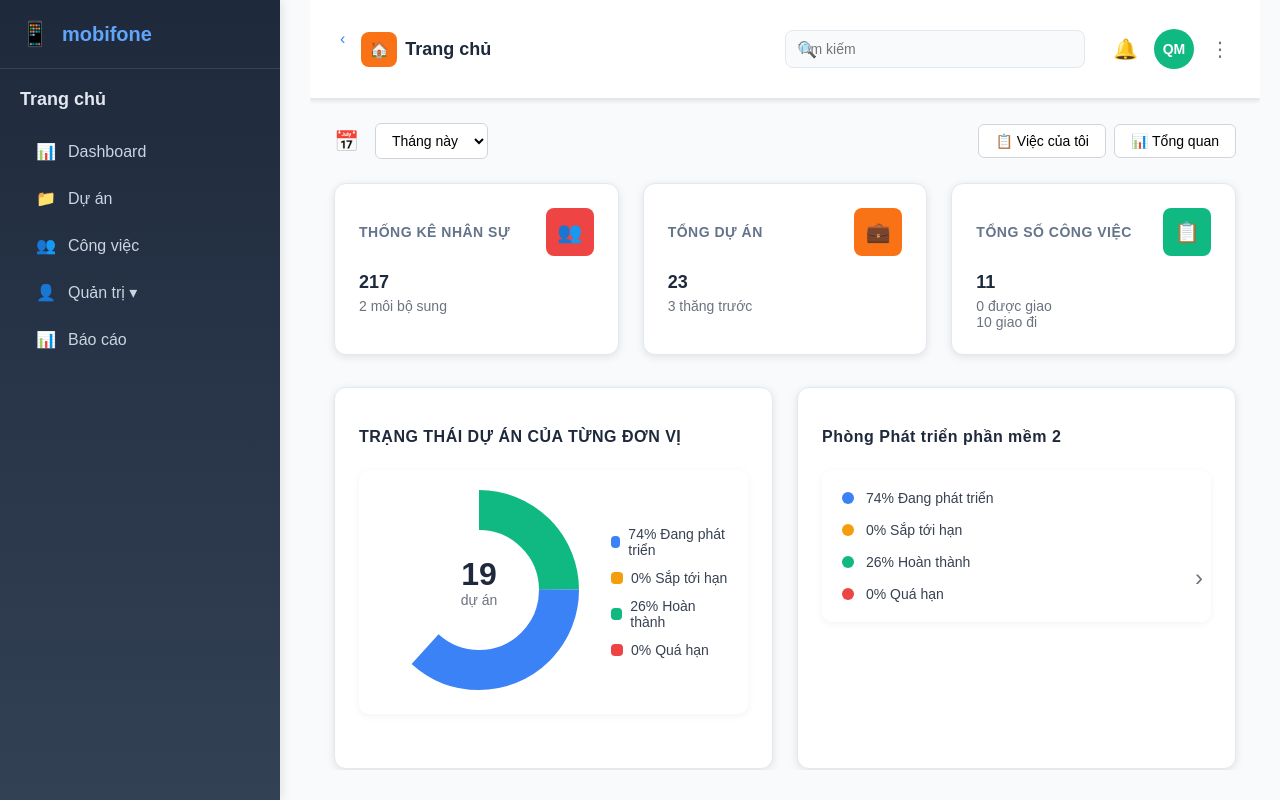
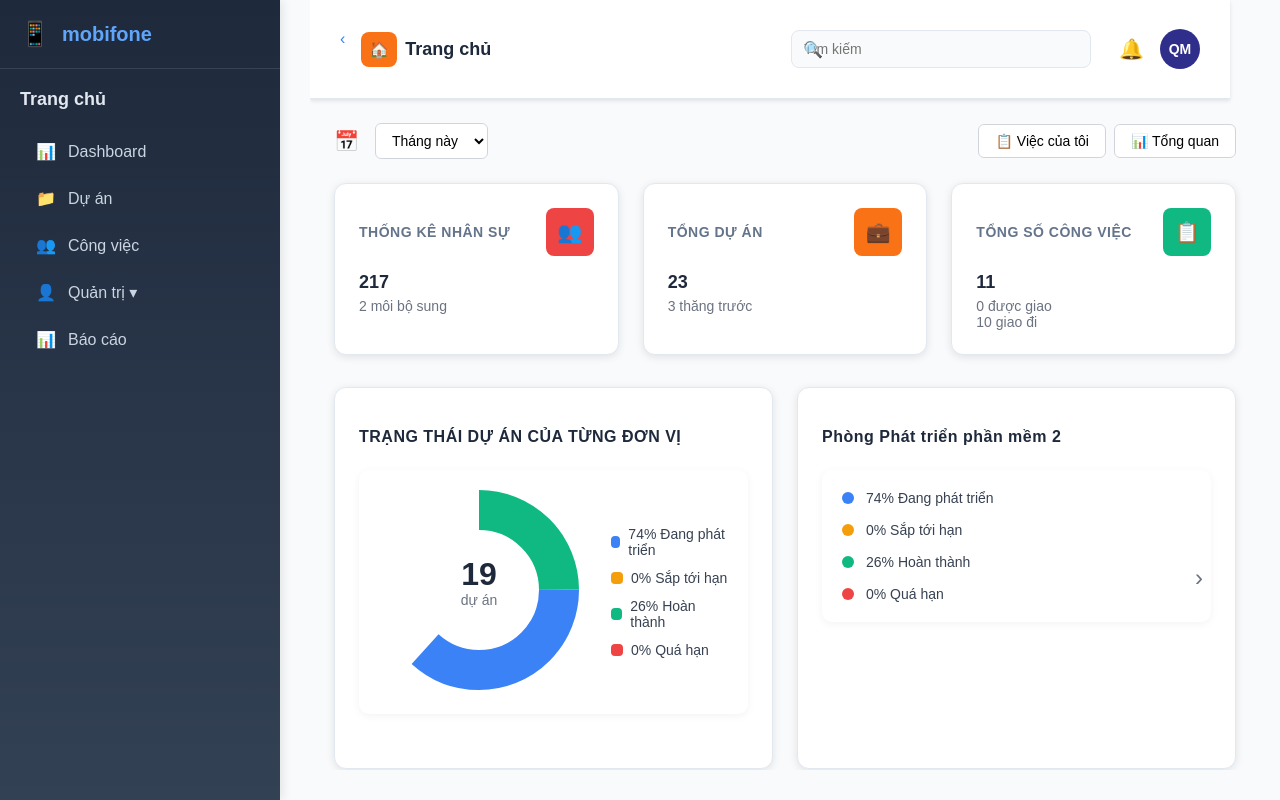
Before and after one commit to phamvantu1/taskManager_frontEnd, a React (Vite) app: page /dashboard in a window 1280 px wide. Built offline with nearby package versions, Linux system fonts and the light colour scheme.

Commit message:
report css

```diff
--- a/src/components/Header.tsx
+++ b/src/components/Header.tsx
@@ -33,26 +33,22 @@ const Header: React.FC<HeaderProps> = ({
         </div>
         <div className="user-menu">
           <span className="notification-icon">🔔</span>
-          <div className="user-avatar cursor-pointer" onClick={toggleDropdown}>
-            QM
-          </div>
-          <div className="dropdown">
-            <span className="menu-icon">⋮</span>
+
+          <div className="user-avatar-container">
+            <div className="user-avatar cursor-pointer" onClick={toggleDropdown}>
+              QM
+            </div>
+
             {isDropdownOpen && (
               <div className="dropdown-menu">
-                <div className="dropdown-item" onClick={onProfileClick}>
-                  Thông tin cá nhân
-                </div>
-                <div className="dropdown-item" onClick={onChangePassword}>
-                  Đổi mật khẩu
-                </div>
-                <div className="dropdown-item" onClick={onLogout}>
-                  Đăng xuất
-                </div>
+                <div className="dropdown-item" onClick={onProfileClick}>Thông tin cá nhân</div>
+                <div className="dropdown-item" onClick={onChangePassword}>Đổi mật khẩu</div>
+                <div className="dropdown-item" onClick={onLogout}>Đăng xuất</div>
               </div>
             )}
           </div>
         </div>
+
       </div>
     </div>
   );
--- a/src/style/header.css
+++ b/src/style/header.css
@@ -7,6 +7,7 @@
     align-items: center;
     border-bottom: 1px solid #e2e8f0;
     box-shadow: 0 1px 3px rgba(0, 0, 0, 0.1);
+    margin-right: 30px;
   }
 
   .header-left {
@@ -84,6 +85,35 @@
     align-items: center;
     gap: 16px;
   }
+  .user-avatar-container {
+    position: relative;
+  }
+
+  .dropdown-menu {
+    position: absolute;
+    top: 110%; /* hoặc 100% nếu không có margin */
+    right: 0;
+    background-color: white;
+    border-radius: 8px;
+    box-shadow: 0 4px 10px rgba(0, 0, 0, 0.1);
+    width: 180px;
+    z-index: 1000;
+    padding: 8px 0;
+    border: 1px solid #e5e7eb;
+  }
+
+  .dropdown-item {
+    padding: 10px 16px;
+    font-size: 14px;
+    color: #374151;
+    cursor: pointer;
+    transition: background 0.2s;
+  }
+
+  .dropdown-item:hover {
+    background-color: #f3f4f6;
+  }
+
 
   .notification-icon {
     font-size: 20px;
@@ -94,7 +124,7 @@
   .user-avatar {
     width: 40px;
     height: 40px;
-    background: #10b981;
+    background: #2f2e8a;
     border-radius: 50%;
     display: flex;
     align-items: center;
```
